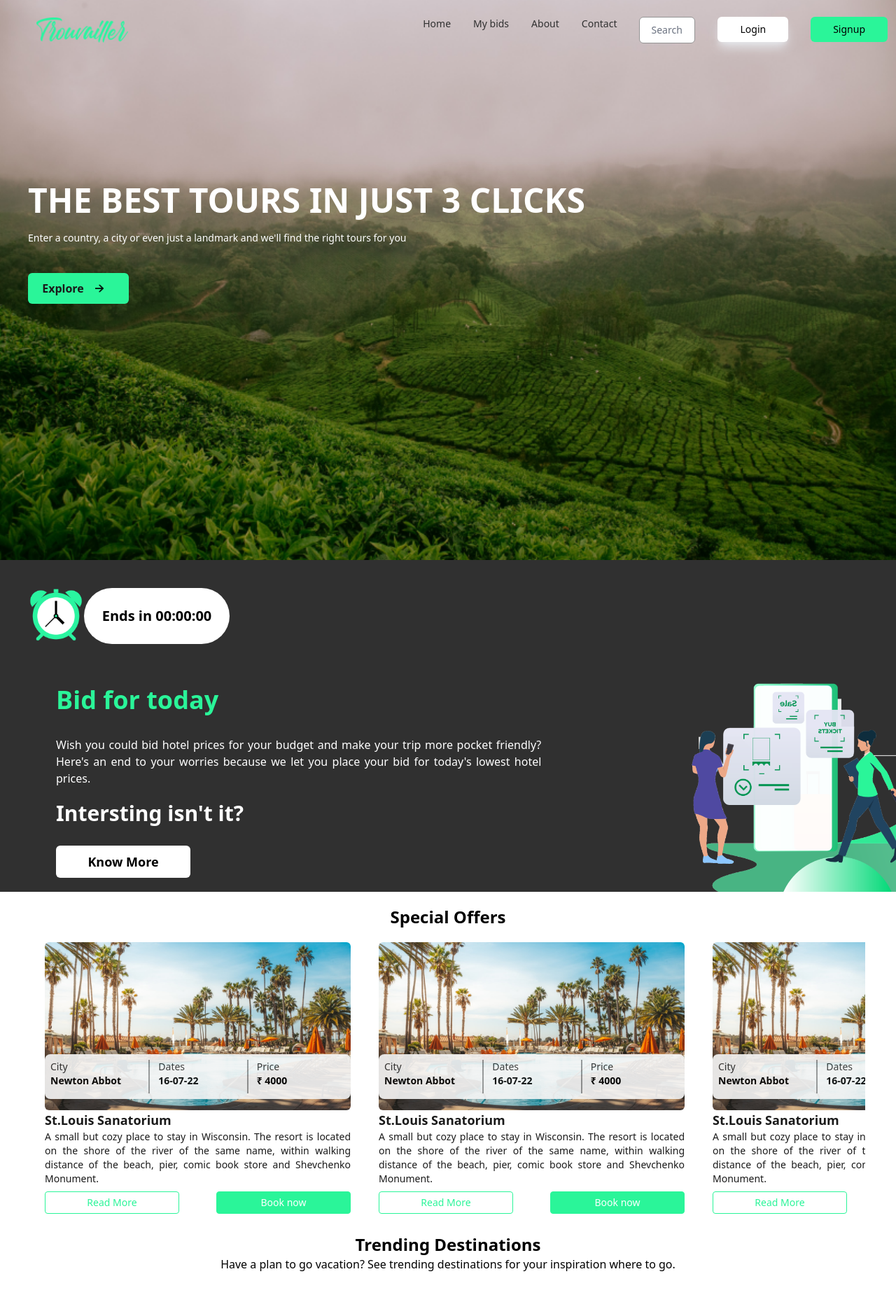
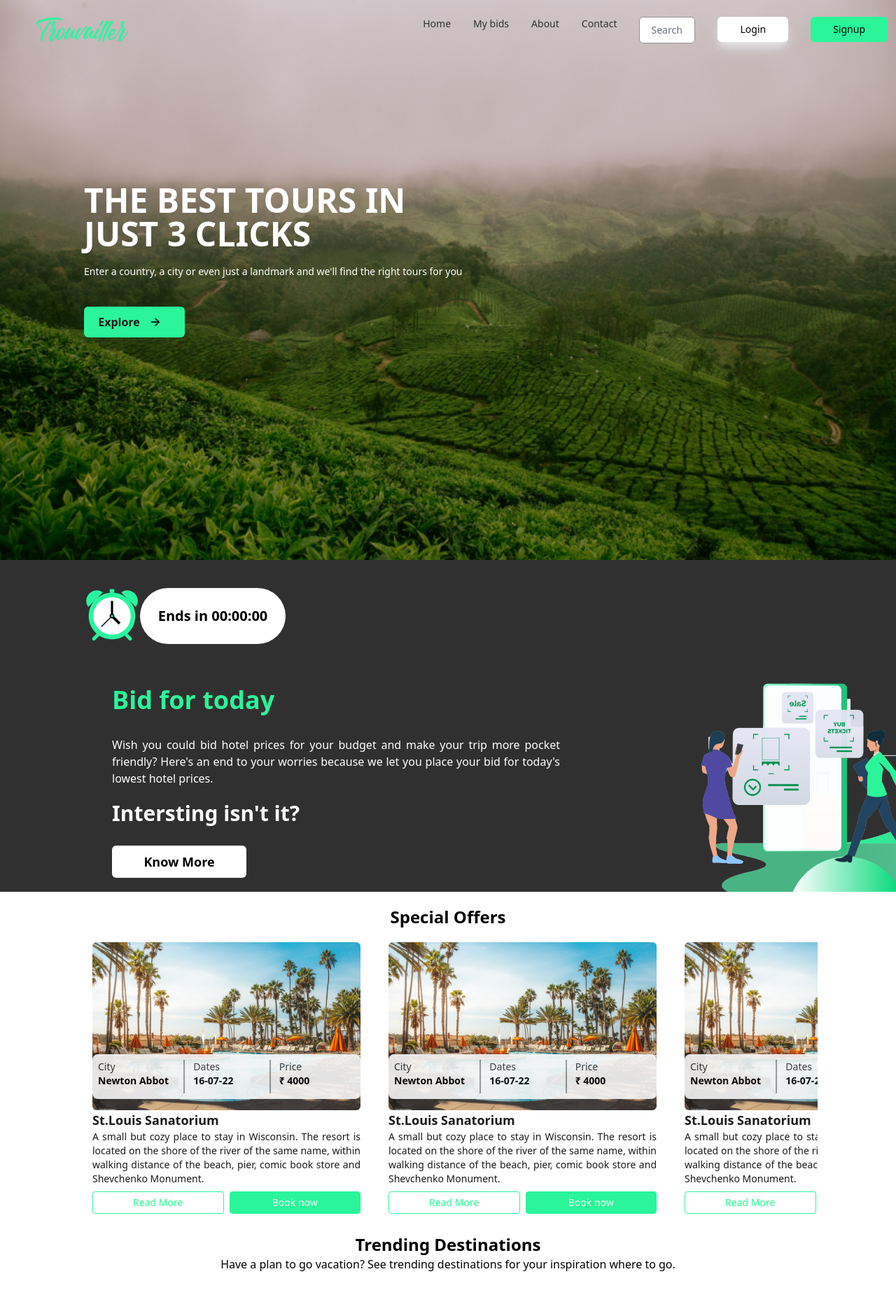
Before and after one commit to jaisonjoshi/Trouvailler-web, a React (Create React App) app: page / in a window 1280 px wide. Shown: the top 1860 px of the page at 70% size. Built offline with nearby package versions, Linux system fonts and the light colour scheme.

Commit message:
added margin and corrected hieght

```diff
--- a/src/Pages/DetailViews/Hotel.jsx
+++ b/src/Pages/DetailViews/Hotel.jsx
@@ -39,8 +39,8 @@ const Hotel = () => {
             </div>
 
             {/* options */}
-            <div className='mt-10 px-5'>
-                <div className='flex flex-wrap'>
+            <div className='mt-10 px-5 ' >
+                <div className='flex flex-wrap sm:mx-32 '>
                     {/* Repeating block */}
                     <div className='text-graydust-medium mr-2 p-2 text-center border border-graydust-medium rounded'>
                         <h2><span><FontAwesomeIcon className='' icon={solid('fan')} /></span> Air Conditioning</h2>
@@ -56,7 +56,7 @@ const Hotel = () => {
                 </div>
 
                 {/* details */}
-                <div className='p-10'>
+                <div className='p-10 sm:mx-32'>
                     <p>There are many variations of passages of Lorem Ipsum available, but the majority have suffered alteration in some form, by injected humour, or randomised words which don't look even slightly believable. If you are going to use a passage of Lorem Ipsum</p>
                     <p>Guests at the hotel can enjoy a continental or a à la carte breakfast.</p>
                     <p>Lotus Temple is 1.9 km from FabHotel BMK Grand, while Tughlaqabad Fort is 5 km away. The nearest airport is Delhi International Airport, 14.5 km from the accommodation.</p>
--- a/src/Pages/DetailViews/Package.jsx
+++ b/src/Pages/DetailViews/Package.jsx
@@ -21,9 +21,9 @@ const Package = () => {
             <div>
                 <div className='sm:flex'>
                     <Slider className='sm:w-1/2' {...settings}>
-                        <img className='h-72 object-cover' src={require('../Assets/Rectangle 77.png')} alt="Car in road" />
-                        <img className='h-72 object-cover' src={require('../Assets/Rectangle 77.png')} alt="Car in road" />
-                        <img className='h-72 object-cover' src={require('../Assets/Rectangle 77.png')} alt="Car in road" />
+                        <img className='h-auto object-cover' src={require('../Assets/Rectangle 77.png')} alt="Car in road" />
+                        <img className='h-auto object-cover' src={require('../Assets/Rectangle 77.png')} alt="Car in road" />
+                        <img className='h-auto object-cover' src={require('../Assets/Rectangle 77.png')} alt="Car in road" />
                     </Slider>
                     <div className='p-5 sm:w-1/2'>
                         <h1 className='text-2xl font-bold pb-5'>Neque porro quisquam est</h1>
@@ -34,8 +34,10 @@ const Package = () => {
                     </div>
                 </div>
 
-                <div className='sm:flex mb-10 '>
+                <div className='sm:flex mb-10 sm:mx-32 lg:mx-52'>
+
                     {/* Itinerary section*/}
+
                     <div className='p-5 sm:w-3/4 shadow-lg shadow-graydust-normal m-3 rounded'>
                         <div className='text-xl my-5 font-bold border-b w-20 border-graydust-normal'><h1>Itinerary</h1></div>
                         {/* Repeating day details */}
@@ -61,8 +63,10 @@ const Package = () => {
                             </div>
                         </div>
                     </div>
+
                     {/* Related results */}
-                    <div className='sm:w-1/4 p-5 shadow-lg shadow-graydust-normal m-3 rounded'>
+
+                    <div className='sm:w-1/4 p-5 shadow-lg shadow-graydust-normal m-3 rounded '>
                         <div className='text-xl my-5 font-bold border-b w-36 border-graydust-normal'><h1>Related results</h1></div>
                     </div>
                 </div>
--- a/src/Pages/bidform/bidform.jsx
+++ b/src/Pages/bidform/bidform.jsx
@@ -13,8 +13,8 @@ const Bidform = () => {
                 <div className="m-10">
                     <div className="flex mid:mx-10 border text-graydust-medium rounded-lg w-72 md:w-1/2 h-16">
                         <img src={require('../Assets/Location.png')} alt="" className="h-5 w-5 my-auto mx-4" />
-                        <select name="location" id="location" className="outline-none text-gray text-graydust-medium">
-                            <option value="" className="outline-none text-center">Where are you going?</option>
+                        <select name="location" id="location" className="border-none outline-none text-gray text-graydust-medium">
+                            <option value="" className="outline-none  text-center">Where are you going?</option>
                             <option value="" className="outline-none text-center">Palakkad</option>
                             <option value="" className="outline-none text-center">Wayanad</option>
                             <option value="" className="outline-none text-center">Idukki</option>
--- a/src/Pages/home/Home.jsx
+++ b/src/Pages/home/Home.jsx
@@ -12,7 +12,7 @@ const Home = () => {
     <div className="">
       <div className="bg-hero-image bg-cover w-full h-screen">
         <Navbar></Navbar>
-        <div className="px-10 py-8 flex-row mid:w-4/6">
+        <div className="px-10 py-8 flex-row md:w-1/2 sm:ml-20 mid:w-4/6 ">
           <h1 className="text-5xl text-whiteglow font-bold md:pt-36">
             THE BEST TOURS IN JUST 3 CLICKS
           </h1>
@@ -30,7 +30,7 @@ const Home = () => {
 
       {/* Bid section */}
 
-      <div className='md:flex bg-blacky-light w-full h-1/6'>
+      <div className='md:flex bg-blacky-light sm:pl-20 w-full h-1/6'>
         <div className='w-full md:w-2/3'>
           <div className="p-10 flex">
             <div className="z-10">
@@ -63,7 +63,7 @@ const Home = () => {
 
       </div>
 
-      <div className="mx-11">
+      <div className="mx-28">
         <Offers />
       </div>
 
@@ -77,7 +77,7 @@ const Home = () => {
             <p>Have a plan to go vacation? See trending destinations for your inspiration where to go.</p>
           </div>
         </div>
-        <div className='grid  sm:grid-cols-2 md:grid-cols-3 gap-10 m-11'>
+        <div className='grid md:mx-32 sm:grid-cols-2 md:grid-cols-3 gap-10 m-11'>
           <DestCard />
           <DestCard />
           <DestCard />
@@ -88,7 +88,6 @@ const Home = () => {
         <div className='p-7 text-center'>
           <button className='font-medium border-graydust-dark border p-2 rounded-md w-full sm:w-auto px-10 hover:bg-evergreen hover:text-whiteglow hover:border-transparent hover:transition-colors hover:duration-200' >More destinations</button>
         </div>
-
       </div >
 
       {/* Reviews block */}
```
